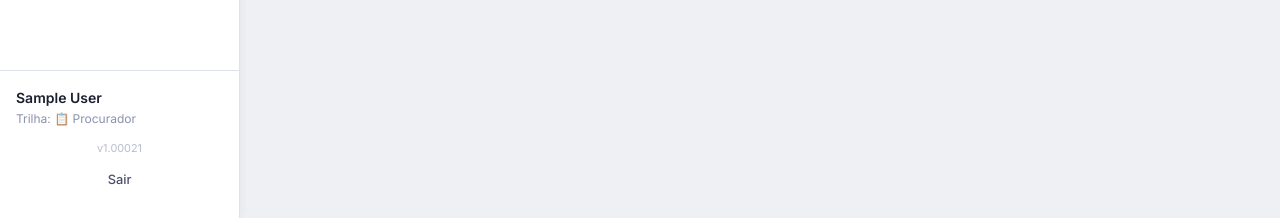
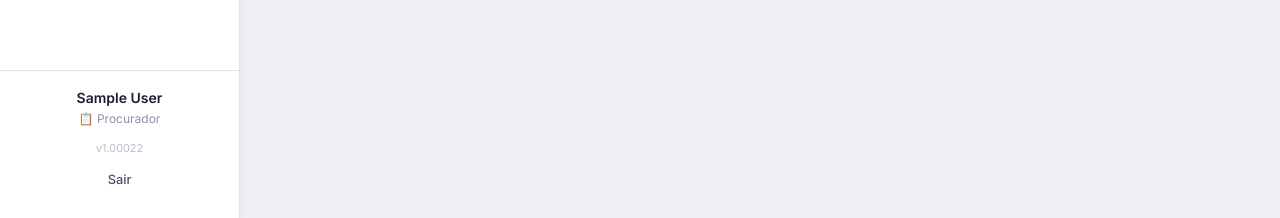
Before and after one commit to thomazcd/jurisconcursos, a Next.js app: page /admin in a window 1280 px wide. Shown: the part 582-800 px from the top of the page. Built offline with nearby package versions, Linux system fonts and the light colour scheme; no server answers; the database is empty; sample sign-in values are in the browser's storage.

Commit message:
feat: version v1.00022 - visual adjustments to sidebar footer and footer cleanup

```diff
--- a/src/components/ui/Sidebar.tsx
+++ b/src/components/ui/Sidebar.tsx
@@ -61,17 +61,17 @@ export function Sidebar({ role, name, track }: SidebarProps) {
                 )}
             </nav>
 
-            <div className="sidebar-footer">
+            <div className="sidebar-footer" style={{ textAlign: 'center' }}>
                 <div style={{ marginBottom: '0.75rem' }}>
                     <div style={{ fontWeight: 600, fontSize: '0.875rem', color: 'var(--text)' }}>{name}</div>
                     <div style={{ fontSize: '0.75rem', color: 'var(--text-3)' }}>
-                        {isAdmin ? (role === 'ADMIN' ? 'Administrador' : 'Gestor') : `Trilha: ${track === 'JUIZ_FEDERAL' ? '🏛️ Juiz Federal' : track === 'JUIZ_ESTADUAL' ? '⚖️ Juiz Estadual' : '📋 Procurador'}`}
+                        {isAdmin ? (role === 'ADMIN' ? 'Administrador' : 'Gestor') : `${track === 'JUIZ_FEDERAL' ? '🏛️ Juiz Federal' : track === 'JUIZ_ESTADUAL' ? '⚖️ Juiz Estadual' : '📋 Procurador'}`}
                     </div>
                 </div>
-                <div style={{ fontSize: '0.68rem', color: 'var(--text-3)', textAlign: 'center', marginBottom: '0.5rem', opacity: 0.6 }}>
-                    v1.00021
+                <div style={{ fontSize: '0.68rem', color: 'var(--text-3)', marginBottom: '0.5rem', opacity: 0.6 }}>
+                    v1.00022
                 </div>
-                <button className="btn btn-ghost btn-sm" style={{ width: '100%' }} onClick={handleSignOut}>
+                <button className="btn btn-ghost btn-sm" style={{ width: '100%', justifyContent: 'center' }} onClick={handleSignOut}>
                     Sair
                 </button>
             </div>
```
Also changed, not shown: src/app/user/dashboard/DashboardClient.tsx (+5 -35 lines), src/app/user/stats/StatsClient.tsx (+6 -41 lines).
